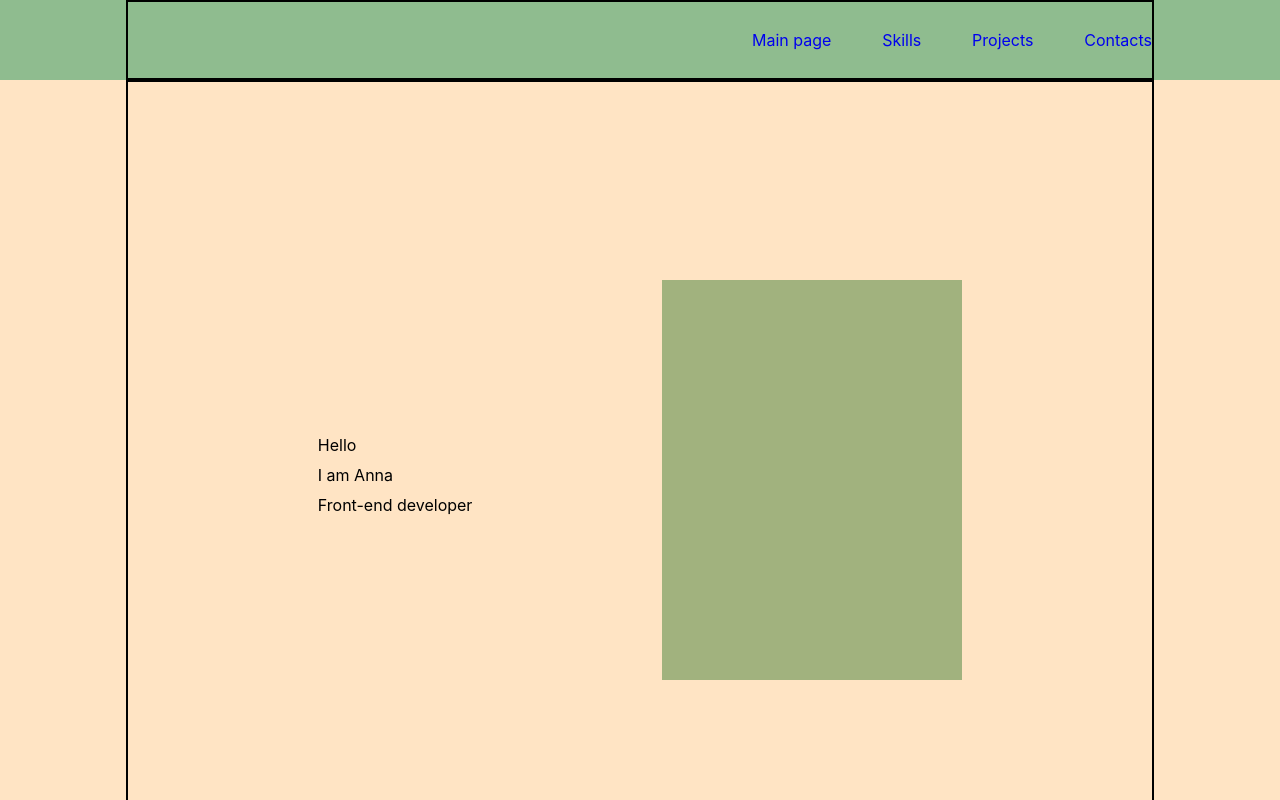
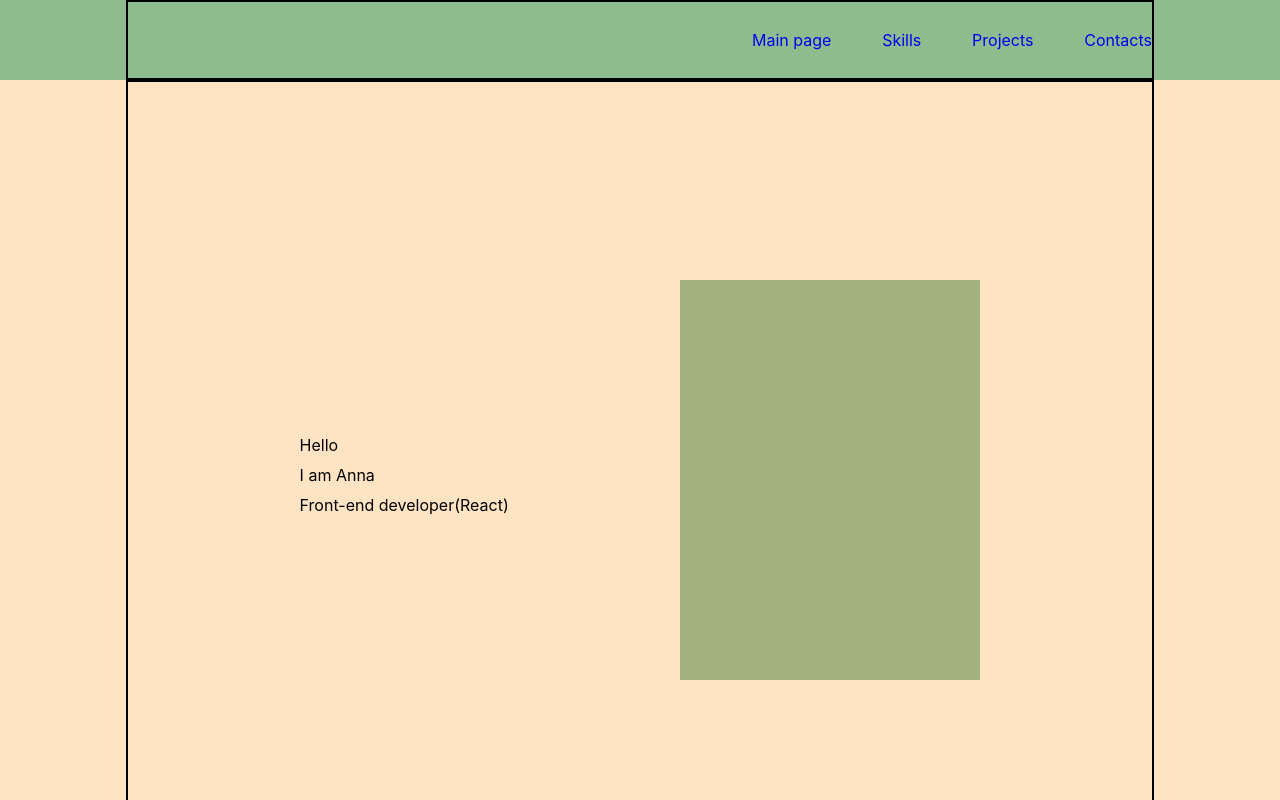
Before and after one commit to AnnaBoldyreva/portfolio, a React (Create React App) app: page / in a window 1280 px wide. Shown: the top 800 px of the page. Built offline with nearby package versions, Linux system fonts and the light colour scheme.

Commit message:
fix styles(3)

```diff
--- a/src/Greeting.js
+++ b/src/Greeting.js
@@ -8,7 +8,7 @@ function Greeting() {
         <div className={styles.greetingText}>
           <span>Hello</span>
           <span>I am Anna</span>
-          <span>Front-end developer </span>
+          <span>Front-end developer(React) </span>
         </div>
         <div className={styles.profilePhoto}>
           <img src="" alt=""/>
```
